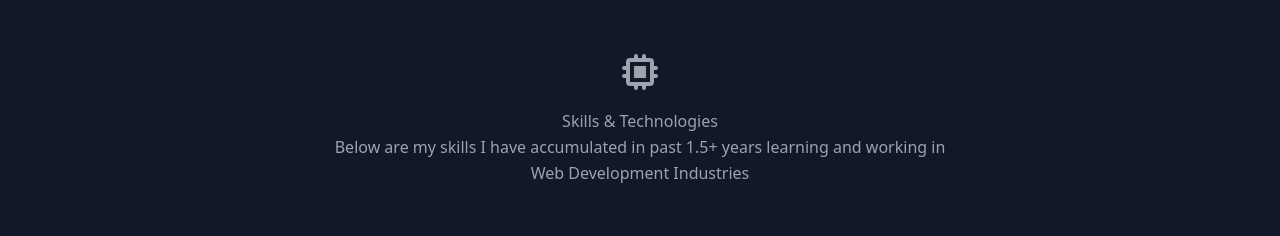
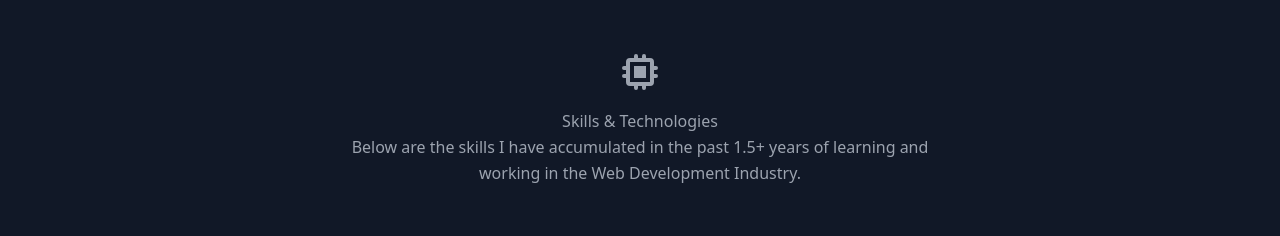
Before and after one commit to hanthienduc/portfolio-site, a React (Create React App) app: page / in a window 1280 px wide. Shown: the part 1620-1856 px from the top of the page. Built offline with nearby package versions, Linux system fonts and the light colour scheme; the HTML template or start-up script is replaced by a standard one.

Commit message:
edit the skills section

```diff
--- a/src/components/Skills.js
+++ b/src/components/Skills.js
@@ -10,8 +10,7 @@ export default function Skills() {
             Skills &amp; Technologies
           </h1>
           <p className="text-base leading-relaxed xl:w-2/4 lg:w-3/4 mx-auto">
-            Below are my skills I have accumulated in past 1.5+ years learning
-            and working in Web Development Industries
+          Below are the skills I have accumulated in the past 1.5+ years of learning and working in the Web Development Industry.
           </p>
         </div>
         <div className="flex flex-wrap lg:4/5 sm:mx-auto sm:mb-2 -mx-2">
```
